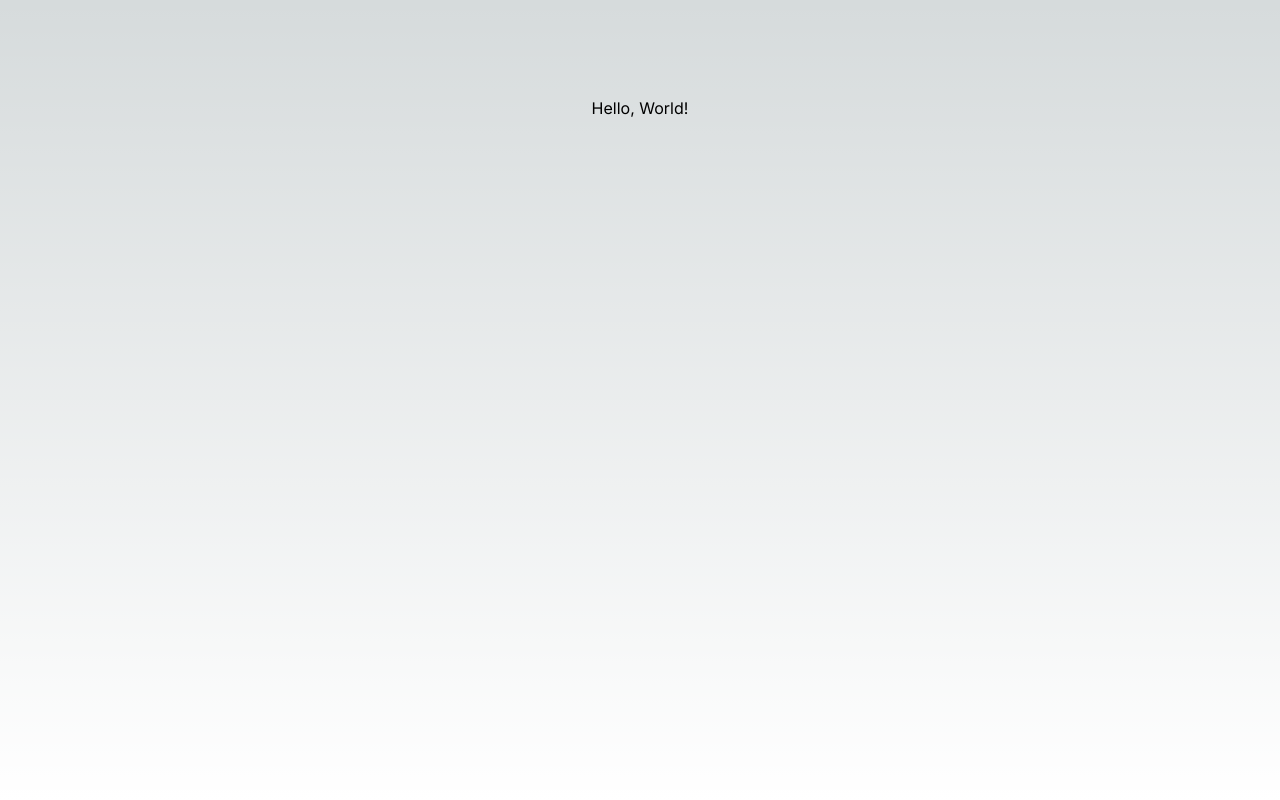
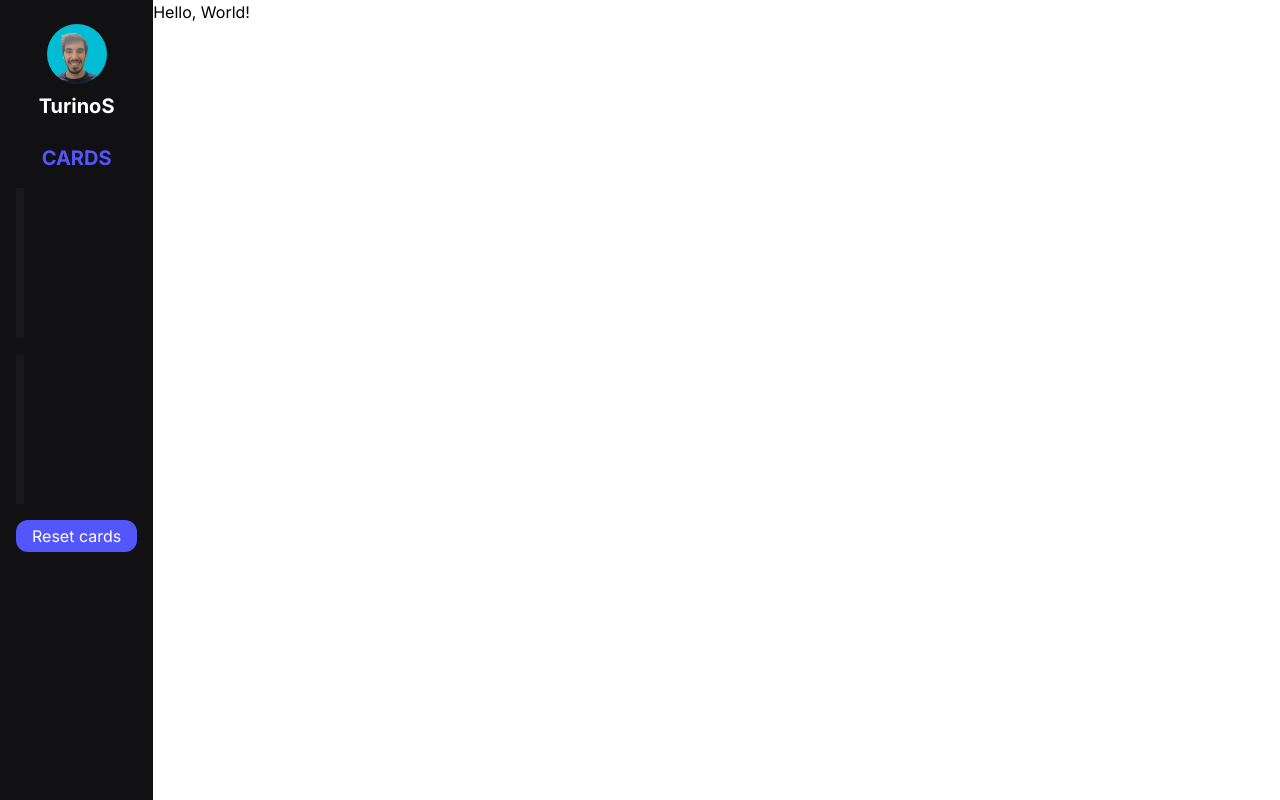
Before and after one commit to TurinoS/Jornada-do-Heroi, a Next.js app: page / in a window 1280 px wide. Built offline with nearby package versions, Linux system fonts and the light colour scheme.

Commit message:
feat: Add Sidebar component

```diff
--- a/src/app/globals.css
+++ b/src/app/globals.css
@@ -3,9 +3,11 @@
 @tailwind utilities;
 
 :root {
-  --foreground-rgb: 0, 0, 0;
-  --background-start-rgb: 214, 219, 220;
-  --background-end-rgb: 255, 255, 255;
+  --white: #fff;
+  --black: #111114;
+  --dark-gray: #18181d;
+  --gray: #444746;
+  --purple: #5356fb;
 }
 
 @media (prefers-color-scheme: dark) {
@@ -17,11 +19,5 @@
 }
 
 body {
-  color: rgb(var(--foreground-rgb));
-  background: linear-gradient(
-      to bottom,
-      transparent,
-      rgb(var(--background-end-rgb))
-    )
-    rgb(var(--background-start-rgb));
+  color: var(--white)
 }
--- a/src/app/page.tsx
+++ b/src/app/page.tsx
@@ -1,8 +1,10 @@
+import Sidebar from "@/components/Sidebar";
 
 export default function Home() {
   return (
-    <main className="flex min-h-screen flex-col items-center justify-between p-24">
-      <h1>Hello, World!</h1>
+    <main className="min-h-screen flex">
+      <Sidebar />
+      <h1 className="text-black">Hello, World!</h1>
     </main>
   )
 }
--- /dev/null
+++ b/src/components/Sidebar.tsx
@@ -0,0 +1,21 @@
+import Image from "next/image";
+import profile from '../../public/foto-perfil.png'
+
+export default function Sidebar() {
+    const sidebarFlex = "flex flex-col items-center"
+
+    return(
+        <aside className={`${sidebarFlex} gap-6 bg-[var(--black)] sticky top-0 left-0 py-6 px-4`}>
+            <div className={`${sidebarFlex} gap-2`}>
+                <Image src={profile} alt="foto de perfil" width={60} className="rounded rounded-full" />
+                <span className="text-xl font-bold">TurinoS</span>
+            </div>
+            <div className={`${sidebarFlex} gap-4`}>
+                <h2 className="text-[var(--purple)] text-xl font-bold uppercase">Cards</h2>
+                <div className="border-l-[8px] border-[var(--dark-gray)] w-full h-[150px]"></div>
+                <div className="border-l-[8px] border-[var(--dark-gray)] w-full h-[150px]"></div>
+                <button className="bg-[var(--purple)] rounded-xl px-4 py-1">Reset cards</button>
+            </div>
+        </aside>
+    )
+}
```
Also changed, not shown: public/foto-perfil.png (added).
